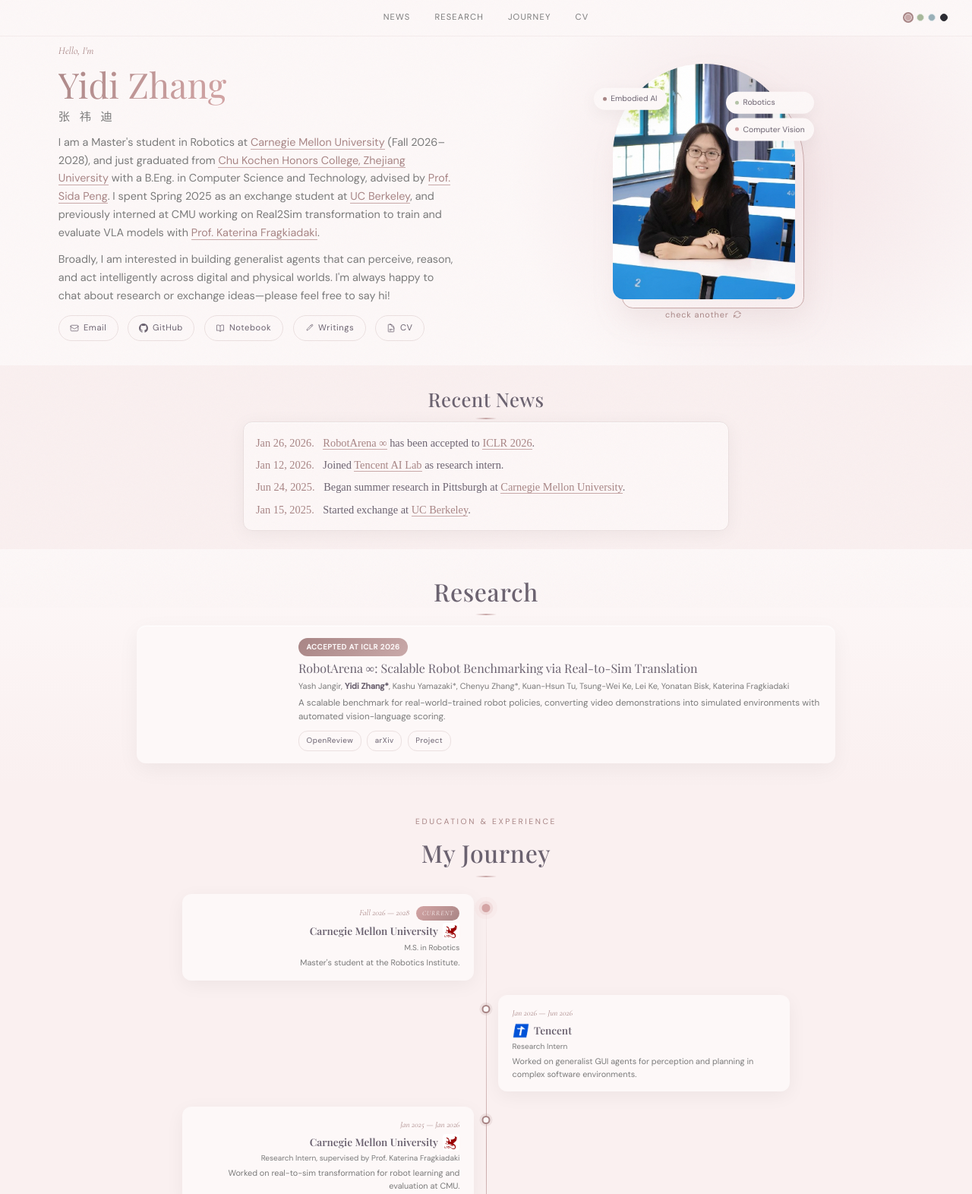
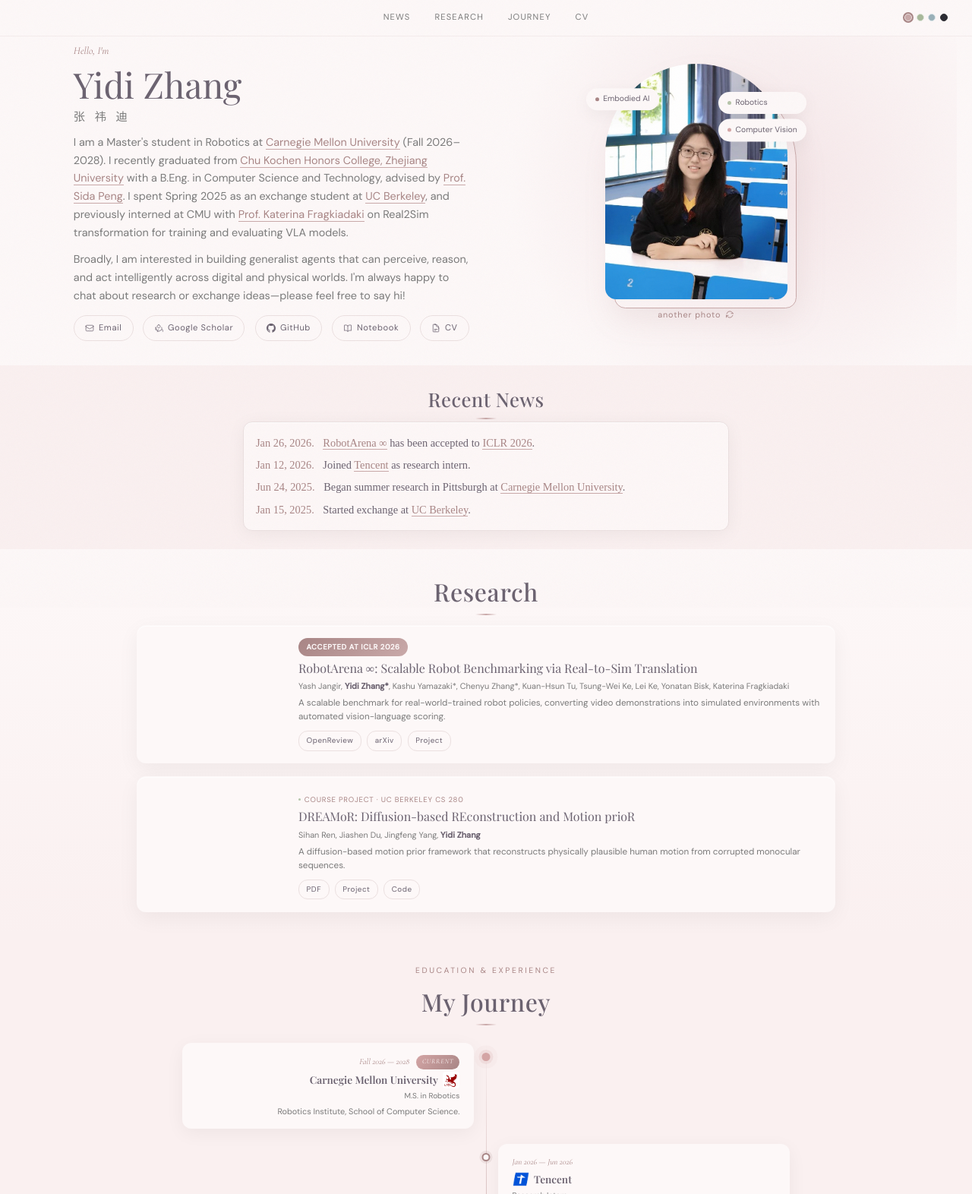
Before and after one commit to sorceressyidi/sorceressyidi.github.io, a plain HTML site: page index.html in a window 1280 px wide. Shown: the top 1572 px of the page at 76% size. Drawn offline with nearby package versions, Linux system fonts and the light colour scheme; grey boxes are pictures that could not be loaded; a web font is replaced by a local one.

Commit message:
little modifications

```diff
--- a/index.html
+++ b/index.html
@@ -4,6 +4,7 @@
   <meta charset="UTF-8">
   <meta name="viewport" content="width=device-width, initial-scale=1.0">
   <title>Yidi Zhang</title>
+  <link rel="icon" href="images/favicon/favicon.ico">
   <link rel="preconnect" href="https://fonts.googleapis.com">
   <link rel="preconnect" href="https://fonts.gstatic.com" crossorigin>
   <link href="https://fonts.googleapis.com/css2?family=Cormorant+Garamond:ital,wght@0,300;0,400;0,500;0,600;1,400&family=DM+Sans:opsz,wght@9..40,300;9..40,400;9..40,500&family=Playfair+Display:ital,wght@0,400;0,500;0,600;1,400&display=swap" rel="stylesheet">
@@ -193,6 +194,8 @@
 
     .hero {
       padding: 3.5rem 6% 2rem;
+      max-width: 1240px;
+      margin: 0 auto;
       min-height: 0;
       display: grid;
       grid-template-columns: 1fr 1fr;
@@ -244,12 +247,8 @@
       font-weight: 400;
       line-height: 1.28;
       margin-bottom: 0.05rem;
-      background: linear-gradient(120deg, var(--ink) 0%, var(--accent-dark) 25%, var(--rose) 50%, var(--accent-dark) 75%, var(--ink) 100%);
-      background-size: 200% 100%;
-      -webkit-background-clip: text;
-      background-clip: text;
-      -webkit-text-fill-color: transparent;
-      animation: heroReveal 0.8s var(--ease-out) 0.3s both, gradientShift 8s ease-in-out infinite;
+      color: var(--ink);
+      animation: heroReveal 0.8s var(--ease-out) 0.3s both;
     }
     .hero-name-cn {
       font-family: 'Cormorant Garamond', serif;
@@ -902,7 +901,7 @@
       <h1 class="hero-name">Yidi Zhang</h1>
       <p class="hero-name-cn">张 祎 迪</p>
       <div class="hero-tagline">
-        <p>I am a Master's student in Robotics at <a href="https://www.ri.cmu.edu/">Carnegie Mellon University</a> (Fall 2026–2028), and just graduated from <a href="http://ckc.zju.edu.cn/ckcen/main.htm">Chu Kochen Honors College, Zhejiang University</a> with a B.Eng. in Computer Science and Technology, advised by <a href="https://pengsida.net/">Prof. Sida Peng</a>. I spent Spring 2025 as an exchange student at <a href="https://www.berkeley.edu/">UC Berkeley</a>, and previously interned at CMU working on Real2Sim transformation to train and evaluate VLA models with <a href="https://www.cs.cmu.edu/~katef/">Prof. Katerina Fragkiadaki</a>.</p>
+        <p>I am a Master's student in Robotics at <a href="https://www.ri.cmu.edu/">Carnegie Mellon University</a> (Fall 2026–2028). I recently graduated from <a href="http://ckc.zju.edu.cn/ckcen/main.htm">Chu Kochen Honors College, Zhejiang University</a> with a B.Eng. in Computer Science and Technology, advised by <a href="https://pengsida.net/">Prof. Sida Peng</a>. I spent Spring 2025 as an exchange student at <a href="https://www.berkeley.edu/">UC Berkeley</a>, and previously interned at CMU with <a href="https://www.cs.cmu.edu/~katef/">Prof. Katerina Fragkiadaki</a> on Real2Sim transformation for training and evaluating VLA models.</p>
         <p>Broadly, I am interested in building generalist agents that can perceive, reason, and act intelligently across digital and physical worlds. I'm always happy to chat about research or exchange ideas—please feel free to say hi!</p>
       </div>
       <div class="hero-links">
@@ -912,12 +911,12 @@
           </svg>
           Email
         </a>
-        <!-- <a href="https://scholar.google.com/citations?user=gjtK3rUAAAAJ&hl=en" class="hero-link" target="_blank" rel="noopener noreferrer">
+        <a href="https://scholar.google.com/citations?user=gjtK3rUAAAAJ&hl=en" class="hero-link" target="_blank" rel="noopener noreferrer">
           <svg xmlns="http://www.w3.org/2000/svg" fill="none" viewBox="0 0 24 24" stroke="currentColor" stroke-width="1.5">
             <path stroke-linecap="round" stroke-linejoin="round" d="M4.26 10.147a60.438 60.438 0 0 0-.491 6.022A48.64 48.64 0 0 1 12 20.904a48.64 48.64 0 0 1 8.232-4.735 60.46 60.46 0 0 0-.491-6.022m-15.482 0a50.573 50.573 0 0 0 2.126 5.686m15.356 0a50.573 50.573 0 0 1 2.126 5.686m-15.356 0a50.573 50.573 0 0 1 2.126-5.686m15.356 0a50.573 50.573 0 0 0 2.126-5.686M12 3.375c-2.21 0-4.016 1.79-4.016 4.018 0 2.21 1.79 4.016 4.016 4.016 2.21 0 4.016-1.79 4.016-4.016 0-2.21-1.79-4.018-4.016-4.018z" />
           </svg>
           Google Scholar
-        </a> -->
+        </a>
         <a href="https://github.com/sorceressyidi/" class="hero-link" target="_blank" rel="noopener noreferrer">
           <svg xmlns="http://www.w3.org/2000/svg" fill="currentColor" viewBox="0 0 24 24">
             <path d="M12 0C5.37 0 0 5.37 0 12c0 5.31 3.435 9.795 8.205 11.385.6.105.825-.255.825-.57 0-.285-.015-1.23-.015-2.235-3.015.555-3.795-.735-4.035-1.41-.135-.345-.72-1.41-1.23-1.695-.42-.225-1.02-.78-.015-.795.945-.015 1.62.87 1.845 1.23 1.08 1.815 2.805 1.305 3.495.99.105-.78.42-1.305.765-1.605-2.67-.3-5.46-1.335-5.46-5.925 0-1.305.465-2.385 1.23-3.225-.12-.3-.54-1.53.12-3.18 0 0 1.005-.315 3.3 1.23.96-.27 1.98-.405 3-.405s2.04.135 3 .405c2.295-1.56 3.3-1.23 3.3-1.23.66 1.65.24 2.88.12 3.18.765.84 1.23 1.905 1.23 3.225 0 4.605-2.805 5.625-5.475 5.925.435.375.81 1.095.81 2.22 0 1.605-.015 2.895-.015 3.3 0 .315.225.69.825.57A12.02 12.02 0 0024 12c0-6.63-5.37-12-12-12z"/>
@@ -929,12 +928,6 @@
             <path stroke-linecap="round" stroke-linejoin="round" d="M12 6.042A8.967 8.967 0 006 3.75c-1.052 0-2.062.18-3 .512v14.25A8.987 8.987 0 016 18c2.305 0 4.408.867 6 2.292m0-14.25a8.966 8.966 0 016-2.292c1.052 0 2.062.18 3 .512v14.25A8.987 8.987 0 0018 18a8.967 8.967 0 00-6 2.292m0-14.25v14.25" />
           </svg>
           Notebook
-        </a>
-        <a href="https://note.zhangyidi.tech/%E5%A4%A7%E4%BE%A0/" class="hero-link" target="_blank" rel="noopener noreferrer">
-          <svg xmlns="http://www.w3.org/2000/svg" fill="none" viewBox="0 0 24 24" stroke="currentColor" stroke-width="1.5">
-            <path stroke-linecap="round" stroke-linejoin="round" d="M16.862 4.487l1.687-1.688a1.875 1.875 0 112.652 2.652L10.582 16.07a4.5 4.5 0 01-1.897 1.13L6 18l.8-2.685a4.5 4.5 0 011.13-1.897l8.932-8.931zm0 0L19.5 7.125" />
-          </svg>
-          Writings
         </a>
         <a href="PDF/CV.pdf" class="hero-link" target="_blank" rel="noopener noreferrer">
           <svg xmlns="http://www.w3.org/2000/svg" fill="none" viewBox="0 0 24 24" stroke="currentColor" stroke-width="1.5">
@@ -967,7 +960,7 @@
           </div>
         </div>
         <button type="button" class="portrait-swap" id="portraitSwap" aria-label="Show another profile photo">
-          check another
+          another photo
           <svg xmlns="http://www.w3.org/2000/svg" fill="none" viewBox="0 0 24 24" stroke="currentColor" stroke-width="1.75" aria-hidden="true">
             <path stroke-linecap="round" stroke-linejoin="round" d="M16.023 9.348h4.992v-.001M2.985 19.644v-4.992m0 0h4.992m-4.993 0l3.181 3.183a8.25 8.25 0 0013.803-3.7M4.031 9.865a8.25 8.25 0 0113.803-3.7l3.181 3.182" />
           </svg>
@@ -983,7 +976,7 @@
     <div class="news-box reveal">
       <div class="news-list">
         <p class="news-line"><span class="news-date">Jan 26, 2026.</span> <a href="https://robotarenainf.github.io/" target="_blank" rel="noopener noreferrer">RobotArena ∞</a> has been accepted to <a href="https://iclr.cc/" target="_blank" rel="noopener noreferrer">ICLR 2026</a>.</p>
-        <p class="news-line"><span class="news-date">Jan 12, 2026.</span> Joined <a href="https://ailab.tencent.com/ailab/en/index/" target="_blank" rel="noopener noreferrer">Tencent AI Lab</a> as research intern.</p>
+        <p class="news-line"><span class="news-date">Jan 12, 2026.</span> Joined <a href="https://ailab.tencent.com/ailab/en/index/" target="_blank" rel="noopener noreferrer">Tencent</a> as research intern.</p>
         <p class="news-line"><span class="news-date">Jun 24, 2025.</span> Began summer research in Pittsburgh at <a href="https://www.cmu.edu/" target="_blank" rel="noopener noreferrer">Carnegie Mellon University</a>.</p>
         <p class="news-line"><span class="news-date">Jan 15, 2025.</span> Started exchange at <a href="https://www.berkeley.edu/" target="_blank" rel="noopener noreferrer">UC Berkeley</a>.</p>
       </div>
@@ -1016,6 +1009,26 @@
         </div>
       </article>
 
+      <article class="research-card reveal">
+        <div class="research-media">
+          <video muted autoplay loop playsinline>
+            <source src="images/dreamor.mp4" type="video/mp4">
+          </video>
+        </div>
+        <div class="research-info">
+          <p class="research-status">Course Project · UC Berkeley CS 280</p>
+          <h3 class="research-title">
+            <a href="https://jingfeng0705.github.io/DREAMoR/dreamor.html">DREAMoR: Diffusion-based REconstruction and Motion prioR</a>
+          </h3>
+          <p class="research-authors">Sihan Ren, Jiashen Du, Jingfeng Yang, <strong>Yidi Zhang</strong></p>
+          <p class="research-desc">A diffusion-based motion prior framework that reconstructs physically plausible human motion from corrupted monocular sequences.</p>
+          <div class="research-links">
+            <a href="PDF/DREAMoR.pdf" class="research-link" target="_blank" rel="noopener noreferrer">PDF</a>
+            <a href="https://jingfeng0705.github.io/DREAMoR/dreamor.html" class="research-link" target="_blank" rel="noopener noreferrer">Project</a>
+            <a href="https://github.com/Jingfeng0705/DREAMoR" class="research-link" target="_blank" rel="noopener noreferrer">Code</a>
+          </div>
+        </div>
+      </article>
     </div>
   </section>
 
@@ -1033,7 +1046,7 @@
             <h3 class="timeline-title"><a href="https://www.ri.cmu.edu/">Carnegie Mellon University</a></h3>
           </div>
           <p class="timeline-role">M.S. in Robotics</p>
-          <p class="timeline-desc">Master's student at the Robotics Institute.</p>
+          <p class="timeline-desc">Robotics Institute, School of Computer Science.</p>
         </div>
       </div>
       <div class="timeline-item reveal">
@@ -1044,7 +1057,7 @@
             <h3 class="timeline-title"><a href="https://ailab.tencent.com/ailab/en/index/">Tencent</a></h3>
           </div>
           <p class="timeline-role">Research Intern</p>
-          <p class="timeline-desc">Worked on generalist GUI agents for perception and planning in complex software environments.</p>
+          <p class="timeline-desc">Generalist GUI agents for perception and planning in complex software environments.</p>
         </div>
       </div>
       <div class="timeline-item reveal">
@@ -1055,7 +1068,7 @@
             <h3 class="timeline-title"><a href="https://www.cmu.edu/">Carnegie Mellon University</a></h3>
           </div>
           <p class="timeline-role">Research Intern, supervised by Prof. Katerina Fragkiadaki</p>
-          <p class="timeline-desc">Worked on real-to-sim transformation for robot learning and evaluation at CMU.</p>
+          <p class="timeline-desc">Real-to-sim transformation for robot learning and evaluation.</p>
         </div>
       </div>
       <div class="timeline-item reveal">
@@ -1077,7 +1090,7 @@
             <h3 class="timeline-title"><a href="https://www.zju.edu.cn/english/">Zhejiang University</a></h3>
           </div>
           <p class="timeline-role">B.Eng. Computer Science · Turing Class</p>
-          <p class="timeline-desc">Chu Kochen Honors College, supervised by Prof. Sida Peng.</p>
+          <p class="timeline-desc">Chu Kochen Honors College, advised by Prof. Sida Peng.</p>
         </div>
       </div>
     </div>
@@ -1258,36 +1271,6 @@
       draw();
     })();
 
-    // Text scramble effect on hero name
-    (function() {
-      const el = document.querySelector('.hero-name');
-      if (!el) return;
-      const finalText = el.textContent;
-      const chars = 'ABCDEFGHIJKLMNOPQRSTUVWXYZabcdefghijklmnopqrstuvwxyz';
-      let frame = 0;
-      const totalFrames = 30;
-      function scramble() {
-        let result = '';
-        for (let i = 0; i < finalText.length; i++) {
-          if (finalText[i] === ' ') { result += ' '; continue; }
-          if (frame >= totalFrames * (i / finalText.length) + 8) {
-            result += finalText[i];
-          } else {
-            result += chars[Math.floor(Math.random() * chars.length)];
-          }
-        }
-        el.textContent = result;
-        frame++;
-        if (frame < totalFrames + 12) {
-          requestAnimationFrame(scramble);
-        } else {
-          el.textContent = finalText;
-        }
-      }
-      // Start after page load animation
-      setTimeout(scramble, 400);
-    })();
-
     // Reveal on scroll
     const revealElements = document.querySelectorAll('.reveal');
     const revealOnScroll = () => {
```
